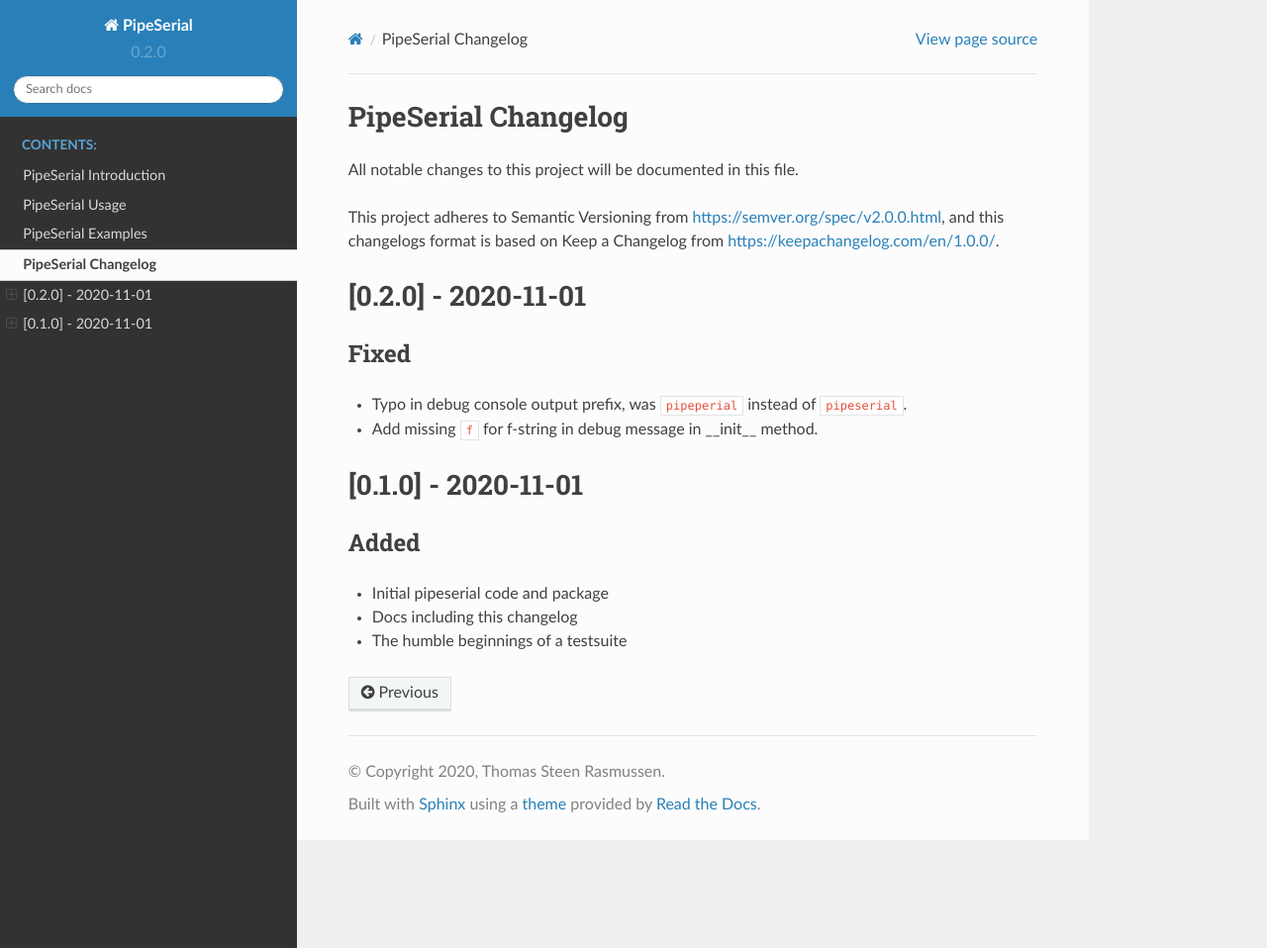
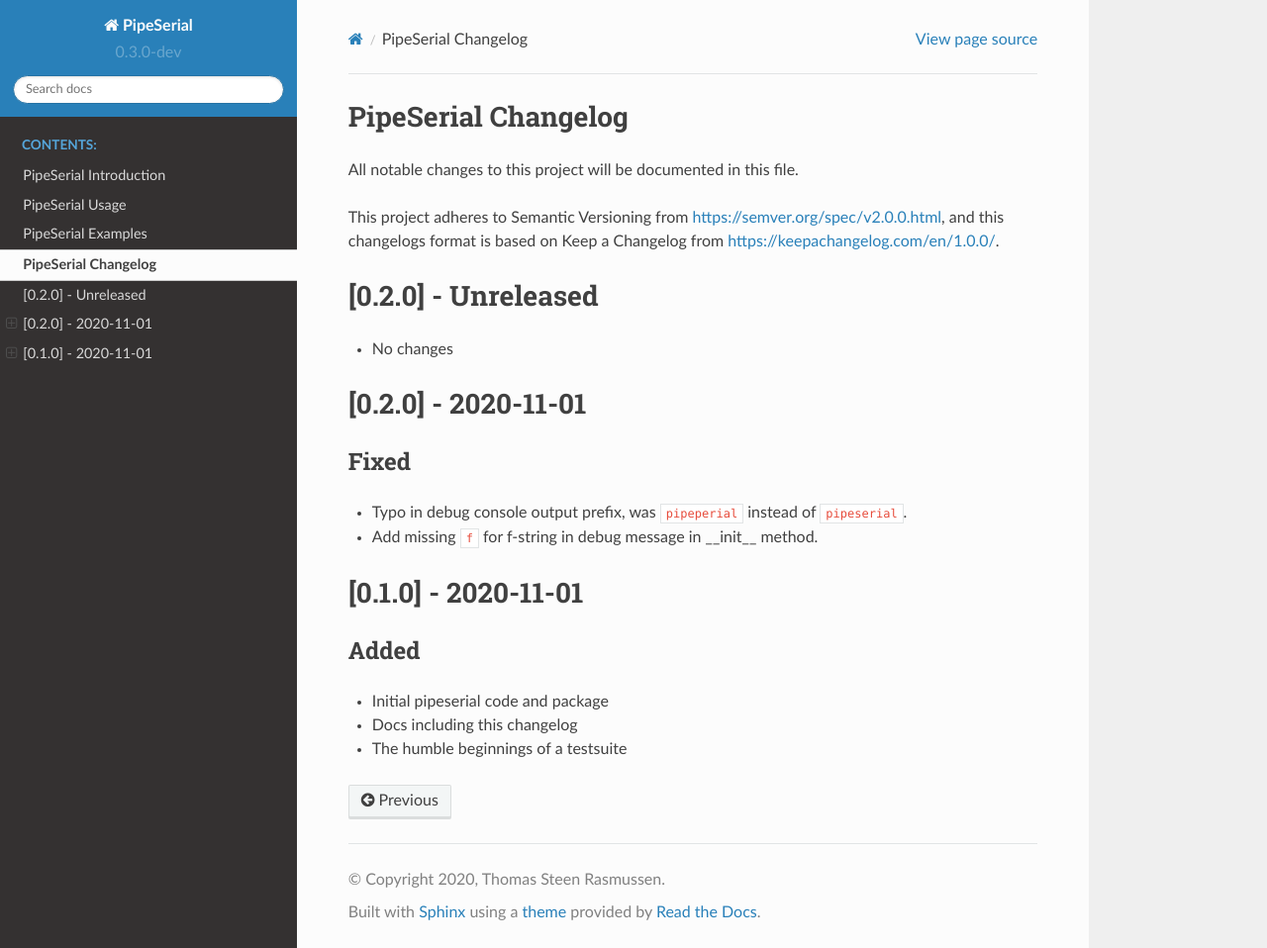
Before and after one commit to tykling/pipeserial, a Sphinx documentation site: the page built from docs/changelog.rst, in a window 1280 px wide and 958 px high. Shown: the whole window at 99% size. Built offline with Sphinx 7.4.7 and the Read the Docs theme 2.0.0, drawn with Linux system fonts in a browser that asks for light colours.

Commit message:
back to dev, v0.3.0-dev

```diff
--- a/docs/changelog.rst
+++ b/docs/changelog.rst
@@ -4,6 +4,11 @@ All notable changes to this project will be documented in this file.
 
 This project adheres to Semantic Versioning from https://semver.org/spec/v2.0.0.html, and
 this changelogs format is based on Keep a Changelog from https://keepachangelog.com/en/1.0.0/.
+
+[0.2.0] - Unreleased
+====================
+- No changes
+
 
 [0.2.0] - 2020-11-01
 ====================
--- a/docs/conf.py
+++ b/docs/conf.py
@@ -15,7 +15,7 @@ extensions = [
 templates_path = ["_templates"]
 exclude_patterns = ["_build", "Thumbs.db", ".DS_Store"]
 master_doc = "index"
-version = "0.2.0"
+version = "0.3.0-dev"
 html_theme = "sphinx_rtd_theme"
 html_theme_options = {"display_version": True}
 man_pages = [
--- a/docs/usage.rst
+++ b/docs/usage.rst
@@ -11,7 +11,7 @@ Until I get something better written here are the argparse usage instructions::
                      [--dtr DTR]
                      serialport [baudrate]
 
-   PipeSerial version 0.2.0. Sends input to a serial device, awaits (expects)
+   PipeSerial version 0.3.0-dev. Sends input to a serial device, awaits (expects)
    some text, and returns the output. See the manpage or ReadTheDocs for more
    info.
 
--- a/setup.py
+++ b/setup.py
@@ -12,7 +12,7 @@ with open("README.md", "r") as fh:
 
 setuptools.setup(
     name="pipeserial",
-    version="0.2.0",
+    version="0.3.0-dev",
     author="Thomas Steen Rasmussen",
     author_email="thomas@gibfest.dk",
     description="PipeSerial is a command-line utility to send some input from stdin to a serial device, and then collect and return the output from the device.",
```
Also changed, not shown: 1 other file.
